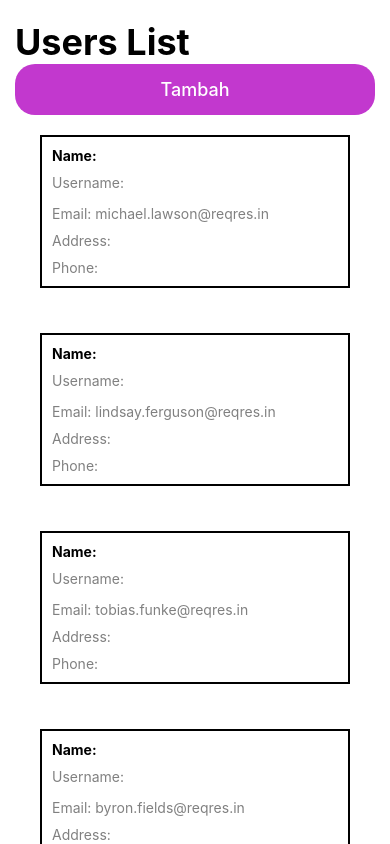
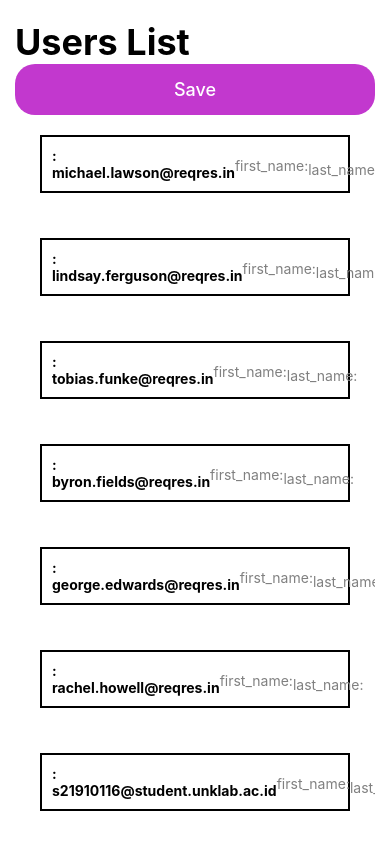
Before and after one commit to VirjinFanesaHusain/Mobile_Programming2021, a React Native app in the folder AwesomeProject/: screen / in a window 390 px wide. Built offline with nearby package versions, Linux system fonts and the light colour scheme; data requests are answered from the project's data file.

Commit message:
Tambah Page Login untuk Save users

```diff
--- a/AwesomeProject/db.json
+++ b/AwesomeProject/db.json
@@ -20,43 +20,43 @@
           "id": 7,
           "email": "michael.lawson@reqres.in",
           "first_name": "Michael",
-          "last_name": "Lawson",
-          "avatar": "https://reqres.in/img/faces/7-image.jpg"
+          "last_name": "Lawson"
       },
       {
           "id": 8,
           "email": "lindsay.ferguson@reqres.in",
           "first_name": "Lindsay",
-          "last_name": "Ferguson",
-          "avatar": "https://reqres.in/img/faces/8-image.jpg"
+          "last_name": "Ferguson"
       },
       {
           "id": 9,
           "email": "tobias.funke@reqres.in",
           "first_name": "Tobias",
-          "last_name": "Funke",
-          "avatar": "https://reqres.in/img/faces/9-image.jpg"
+          "last_name": "Funke"
       },
       {
           "id": 10,
           "email": "byron.fields@reqres.in",
           "first_name": "Byron",
-          "last_name": "Fields",
-          "avatar": "https://reqres.in/img/faces/10-image.jpg"
+          "last_name": "Fields"
       },
       {
           "id": 11,
           "email": "george.edwards@reqres.in",
           "first_name": "George",
-          "last_name": "Edwards",
-          "avatar": "https://reqres.in/img/faces/11-image.jpg"
+          "last_name": "Edwards"
       },
       {
           "id": 12,
           "email": "rachel.howell@reqres.in",
           "first_name": "Rachel",
-          "last_name": "Howell",
-          "avatar": "https://reqres.in/img/faces/12-image.jpg"
+          "last_name": "Howell"
+      },
+      {
+        "id": 13,
+        "email": "s21910116@student.unklab.ac.id",
+        "first_name": "Rachel",
+        "last_name": "Howell"
       }
   ]
   }
--- a/AwesomeProject/src/Components/molecules/Card/index.js
+++ b/AwesomeProject/src/Components/molecules/Card/index.js
@@ -1,14 +1,12 @@
 import React from 'react';
 import {StyleSheet, Text, View} from 'react-native';
 
-const Card = ({name, username, email, address, phone}) => {
+const Card = ({email, first_name, last_name}) => {
   return (
     <View style={styles.card}>
-      <Text style={styles.name}>Name: {name}</Text>
-      <Text style={styles.username}>Username: {username}</Text>
-      <Text style={styles.email}>Email: {email}</Text>
-      <Text style={styles.address}>Address: {address}</Text>
-      <Text style={styles.phone}>Phone: {phone}</Text>
+      <Text style={styles.email}>: {email}</Text>
+      <Text style={styles.first_name}>first_name: {first_name}</Text>
+      <Text style={styles.last_name}>last_name: {last_name}</Text>
     </View>
   );
 };
@@ -24,30 +22,21 @@ const styles = StyleSheet.create({
     padding: 10,
     marginHorizontal: 25,
     marginVertical:25,
+    flexDirection: 'row',
 
   },
-  name: {
+  email: {
     fontSize: 14,
     fontWeight: '700',
   },
-  username: {
+  first_name: {
     fontSize: 14,
     color: 'grey',
     marginTop: 10,
   },
-  email: {
+  last_name: {
     fontSize: 14,
     color: 'grey',
     marginTop: 14,
   },
-  address: {
-    fontSize: 14,
-    color: 'grey',
-    marginTop: 10,
-  },
-  phone: {
-    fontSize: 14,
-    color: 'grey',
-    marginTop: 10,
-  },
 });
--- a/AwesomeProject/src/Components/pages/UserList/index.js
+++ b/AwesomeProject/src/Components/pages/UserList/index.js
@@ -24,7 +24,6 @@ const handleSubmit = () => {
         email: 'Virjinfanesa@gmail.com',
         first_name: 'Virjin',
         last_name: 'Fanesa',
-        avatar: 'https://reqres.in/img/faces/7-image.jpg',
   };
   Axios.post('http://localhost:8081/users', data)
 };
@@ -34,7 +33,7 @@ const handleSubmit = () => {
       <Text style={styles.title}>Users List</Text>
 
       <ScrollView showsVerticalScrollIndicator={false}>
-        <Button label="Tambah" onSubmit={handleSubmit}/>
+        <Button label="Save" onSubmit={handleSubmit}/>
         {users.map(item =>
           <Card
           key={item.id}
```
Also changed, not shown: AwesomeProject/src/Components/pages/Login/index.js (added, +33 -0 lines).
